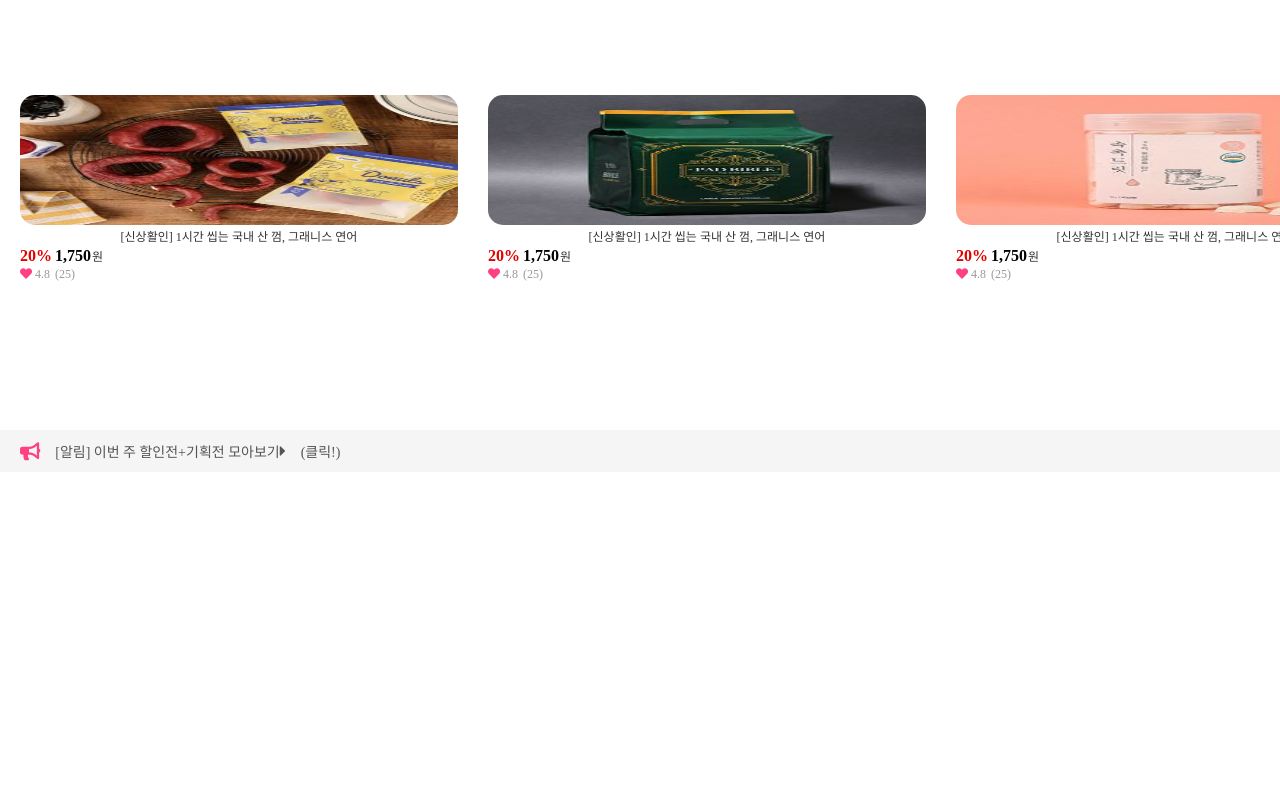
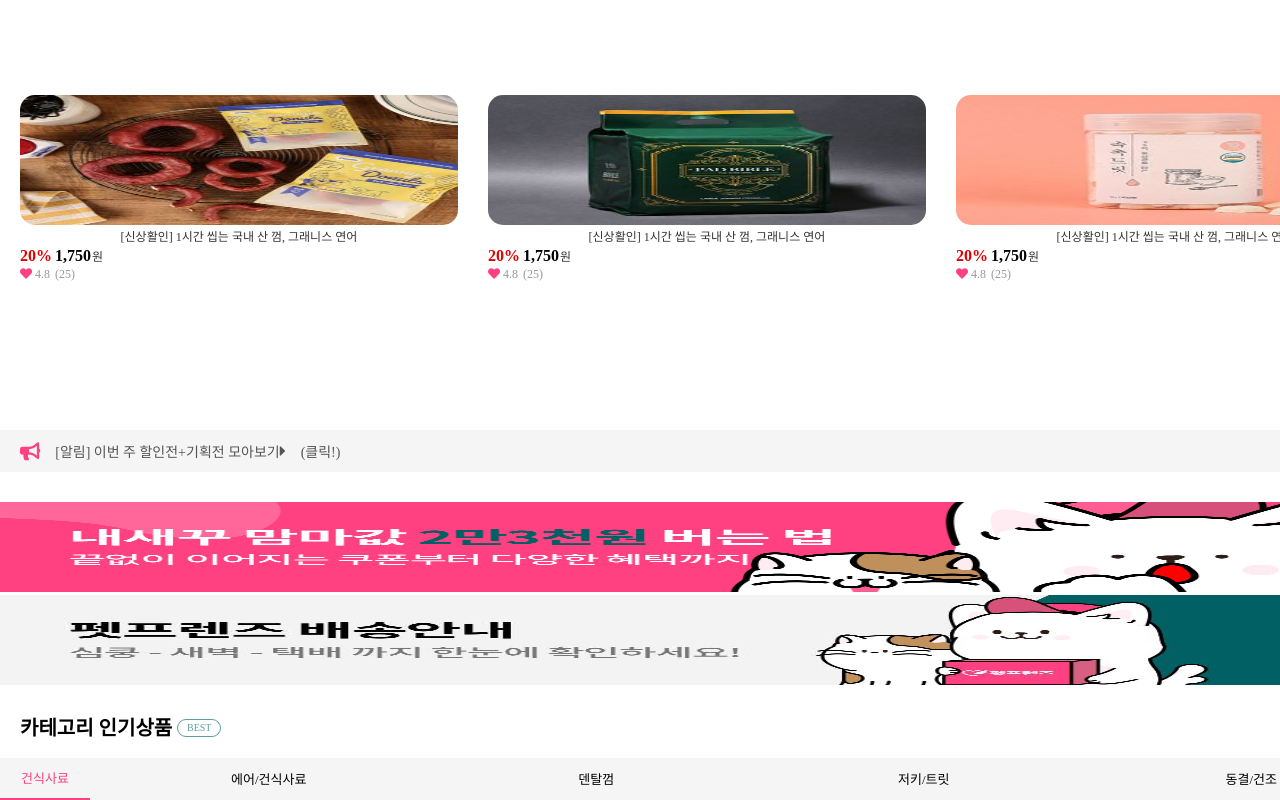
Before and after one commit to MyeoungDev/petShopClone, a website: page index.html in a window 1280 px wide. Shown: the part 3912-4712 px from the top of the page. Before the commit the page ends 4384 px from the top, so only its background shows below. Drawn offline with nearby package versions, Linux system fonts and the light colour scheme; a web font is replaced by a local one.

Commit message:
bestItem sldier 중간 commit

```diff
--- a/index.html
+++ b/index.html
@@ -29,6 +29,7 @@
     <link rel="stylesheet" href="./public/css/popularSearch.css">
     <link rel="stylesheet" href="./public/css/verticalSlider.css">
     <link rel="stylesheet" href="./public/css/noticeSlider.css">
+    <link rel="stylesheet" href="./public/css/bestItemMenu.css">
 </head>
 <body>
     <div id="container">
@@ -883,6 +884,45 @@
           <p class="noticeSlider__text">[알림] 이번 주 할인전+기획전 모아보기<i class="fas fa-caret-right"></i>(클릭!)</p>
         </div>
 
+        <div class="banner">
+          <img src="./public/images/bannerImg_4.png" alt="" class="banner__img">
+          <img src="./public/images/bannerImg_5.jpeg" alt="" class="banner__img">
+        </div>
+
+        <div class="item__title bestItemSection">
+          <div class="item__title__box">
+              <p class="item__title__headText">카테고리 인기상품</p>
+              <p class="item__title__subText">BEST</p>
+          </div>
+        </div>
+
+        <div class="swiper-container bestItemMenu">
+          <div class="swiper-wrapper">
+            <div class="swiper-slide">건식사료</div>
+            <div class="swiper-slide">에어/건식사료</div>
+            <div class="swiper-slide">덴탈껌</div>
+            <div class="swiper-slide">저키/트릿</div>
+            <div class="swiper-slide">동결/건조</div>
+            <div class="swiper-slide">수제간식</div>
+            <div class="swiper-slide">영양제</div>
+            <div class="swiper-slide">우유/분유/음료</div>
+            <div class="swiper-slide">껌</div>
+            <div class="swiper-slide">노즈워크</div>
+            <div class="swiper-slide">위생용품</div>
+            <div class="swiper-slide">장난감</div>
+            <div class="swiper-slide">캔/파우치</div>
+            <div class="swiper-slide">배변용품</div>
+            <div class="swiper-slide">가방/카시트</div>
+            <div class="swiper-slide">미용/관리</div>
+            <div class="swiper-slide">하우스/방석</div>
+            <div class="swiper-slide">칫솔/치약</div>
+            <div class="swiper-slide">목욕용품</div>
+            <div class="swiper-slide">정수기/자동급식기</div>
+          </div>
+        </div>
+
+
+
     </div>
 
 
@@ -896,7 +936,7 @@
    <script src="./public/js/HotItemSection.js"></script>
    <script src="./public/js/verticalSlider.js"></script>
    <script src="./public/js/noticeSlider.js"></script>
-
+   <script src="./public/js/bestItem.js"></script>
 
 </body>
 </html>
--- /dev/null
+++ b/public/css/bestItemMenu.css
@@ -0,0 +1,36 @@
+.bestItemMenu {
+    width: 100%;
+    height: 42px;
+    background-color: #f5f5f5;
+    margin-top: 20px;
+}
+
+.bestItemMenu .swiper-slide {
+    font-size: 13px;
+    font-family: 'NotoSansKR';
+    font-weight: 400;
+    /* width: 100px !important; */
+
+    /* Center slide text vertically */
+    display: -webkit-box;
+    display: -ms-flexbox;
+    display: -webkit-flex;
+    display: flex;
+    -webkit-box-pack: center;
+    -ms-flex-pack: center;
+    -webkit-justify-content: center;
+    justify-content: center;
+    -webkit-box-align: center;
+    -ms-flex-align: center;
+    -webkit-align-items: center;
+    align-items: center;
+}
+
+.bestItemMenu .swiper-slide:first-child{
+    width: 90px !important;
+}
+
+.bestItemMenu .swiper-slide.swiper-slide-active{
+    color: #ff4081;
+    border-bottom: solid 2px #ff4081;
+}
--- a/public/css/itemTitle.css
+++ b/public/css/itemTitle.css
@@ -80,3 +80,14 @@
 .stubbornSection{
     margin-top: 30px;
 }
+
+/* popularItemSection */
+
+.bestItemSection{
+    margin-top: 30px;
+}
+
+.bestItemSection .item__title__subText{
+    color: cadetblue;
+    border-color: cadetblue;
+}
--- /dev/null
+++ b/public/js/bestItem.js
@@ -0,0 +1,33 @@
+var swiper = new Swiper('.bestItemMenu', {
+    slidesPerView: 4,
+    spaceBetween: 30,
+    freeMode: true,
+  });
+
+
+  // 클릭에이블 true로 현재 인덱스를 값을 갖고 오고 그 현재 인덱스 값에 이벤트로 클래스값을 추가해주고 line Div 를 dispaly block 시켜줘서
+  // border을 보이기 해준다? 그리고 그 index값에 맞는 아래 Item목록들을 보여주게 한다?
+
+
+
+
+// const slide = document.querySelectorAll('.bestItemMenu .swiper-slide')
+
+
+// slide.addEventListener("touchstart", touch_start);
+// slide.addEventListener("touchend", touch_end);
+
+// let change_x_axis = null;
+
+// function touch_start(e){
+//     change_x_axis = e["touches"][0]["screenX"]
+// }
+
+// function touch_end(e){
+
+//     if (change_x_axis - e["changedTouches"][0]["screenX"] > 0){
+//         console.log("left swipe")
+//     }else{
+//         console.log("right swipe")
+//     }
+// }
```
Also changed, not shown: public/images/bannerImg_4.png (added), public/images/bannerImg_5.jpeg (added).
